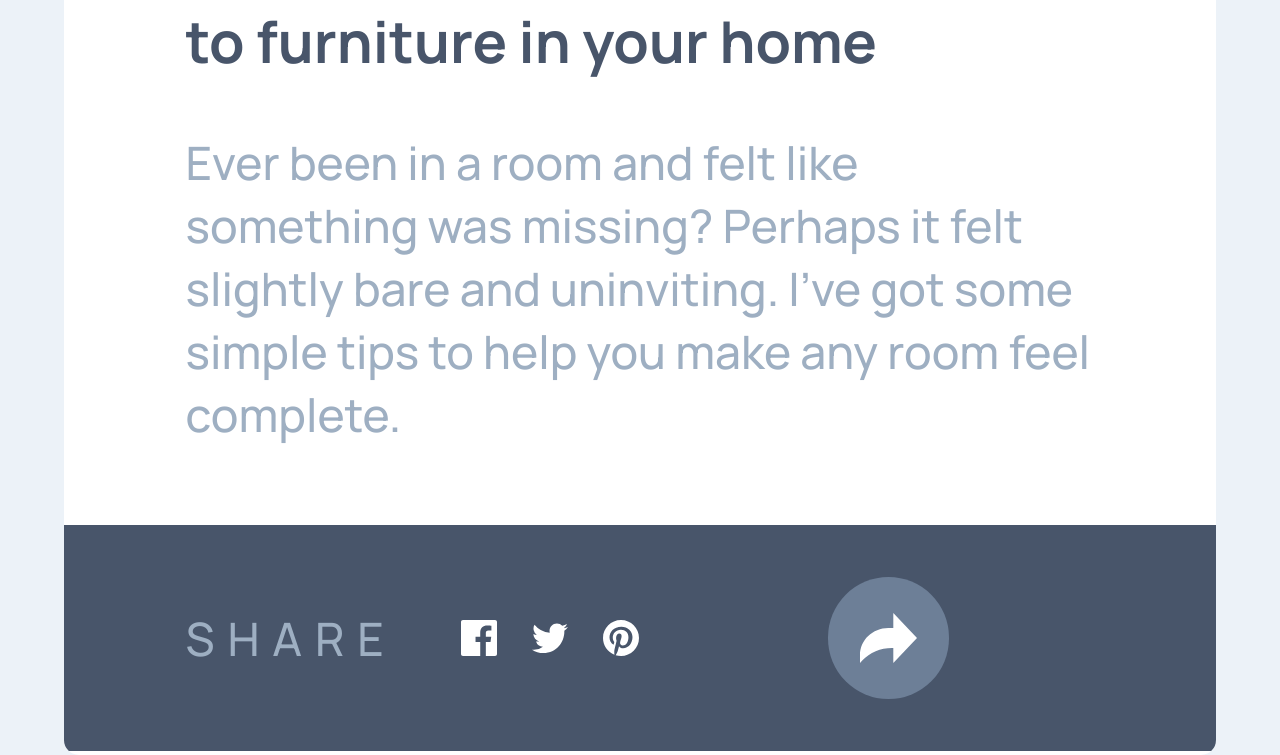
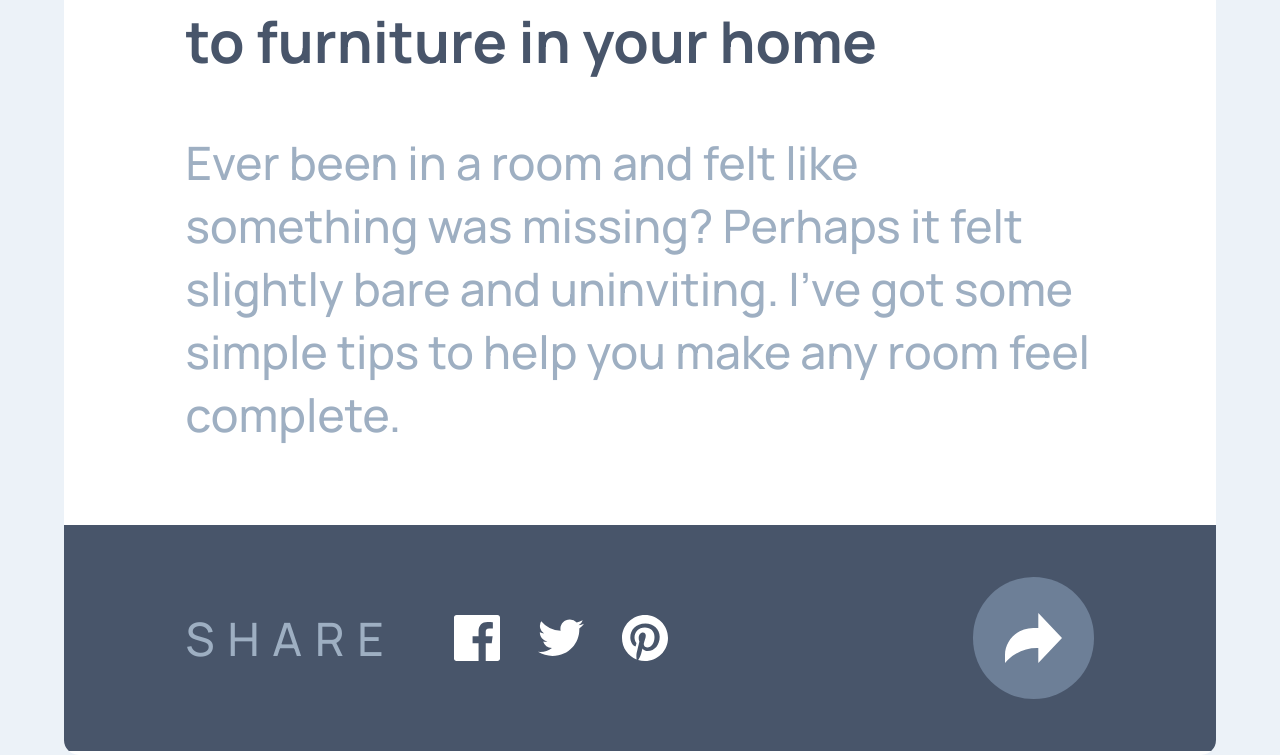
Before and after one commit to rainof/article-preview-component-project, a website: page index.html in a window 1280 px wide. Both pictures are taken after a click on the button 1033 px from the left and 1104 px from the top of the page. Shown: the part 472-1227 px from the top of the page. Drawn offline with Linux system fonts and the light colour scheme.

Commit message:
fix: improve positioning of share button inside share box

```diff
--- a/src/styles.css
+++ b/src/styles.css
@@ -63,8 +63,6 @@
     font-size: 3.6vw;
     font-weight: 400;
     margin-top: 4vw;
-    /* line-height: 1.2rem; */
-    /* margin: 1rem 0; */
 }
 
 .card_footer {
@@ -75,9 +73,7 @@
 
 .card_author {
     display: flex;
-    /* justify-content: space-between; */
     align-items: center;
-    /* width: 7rem; */
     margin-right: 4.5vw;
 }
 
@@ -94,7 +90,6 @@
     flex-direction: column;
     justify-content: center;
     align-items: start;
-    /* margin-right: 1.5rem; */
     width: 100%;
 }
 
@@ -152,7 +147,7 @@
     color: var(--grayish-blue);
     font-size: 3.6vw;
     letter-spacing: 1vw;
-    margin-right: 4vw;
+    margin-right: 3.5vw;
 }
 
 .mobile_share_logo {
@@ -160,6 +155,7 @@
     justify-content: space-between;
     align-items: center;
     margin-right: 15vw;
+    width: 100%;
 }
 
 .icon_list {
@@ -167,14 +163,14 @@
     justify-content: space-between;
     align-items: center;
     list-style-type: none !important;
-    gap: 2vw;
+    gap: 3vw;
     padding: 0;
     margin: 0
 }
 
 .mobile_icon {
     display: flex;
-    width: 80%;
+    width: 100%;
     margin: 0 1vw;
 }
 
```
